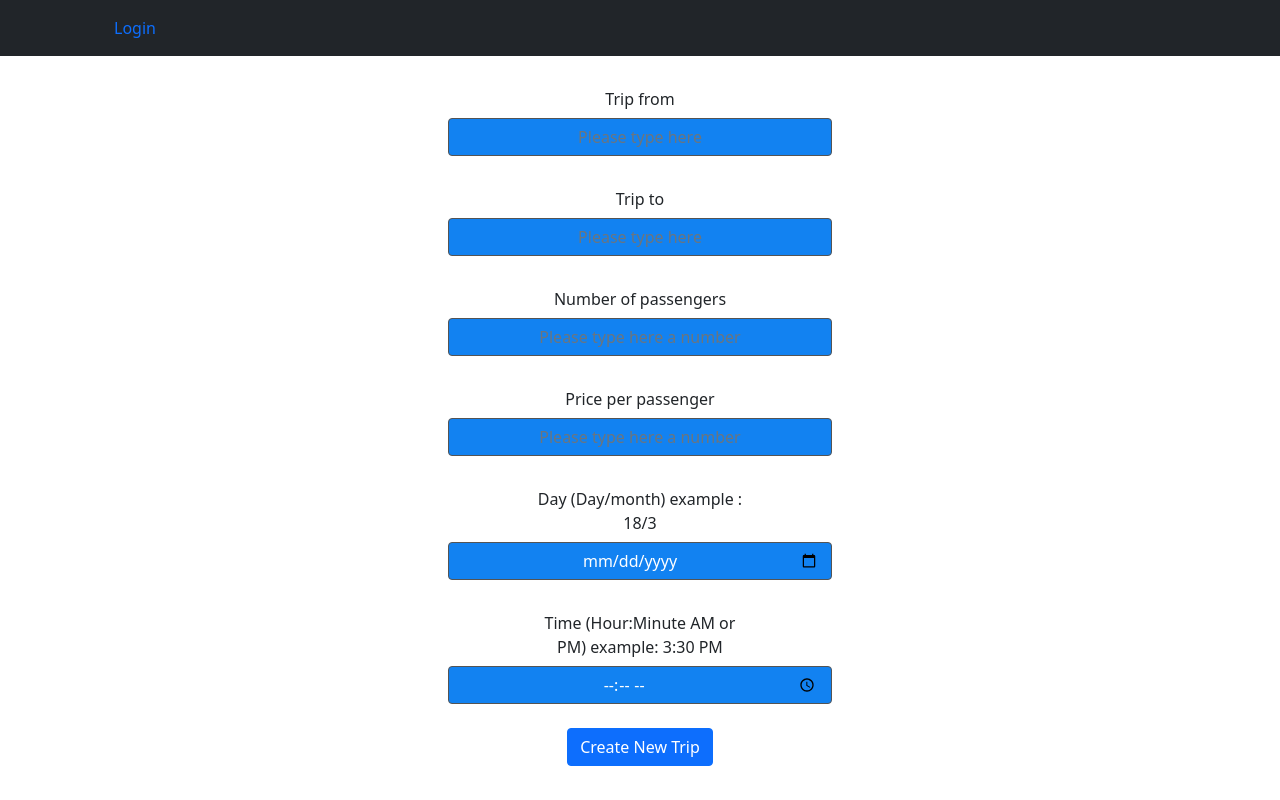
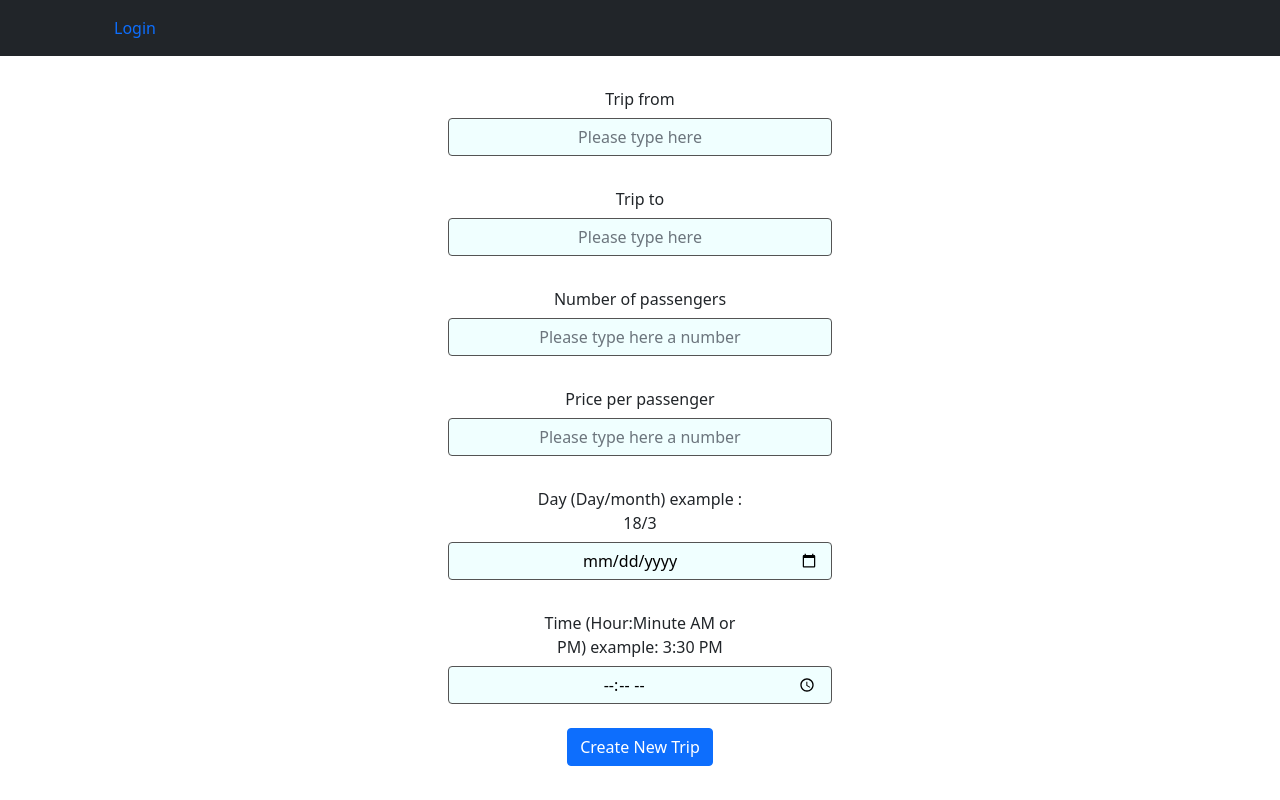
Before and after one commit to Web-Challengers-P6/MERAKI_Academy_Project_6, a React (Create React App) app in the folder frontend/: page /addTrip in a window 1280 px wide. Shown: the top 800 px of the page. Built offline with nearby package versions, Linux system fonts and the light colour scheme.

Commit message:
add trip added inputs 2

```diff
--- a/frontend/src/components/add trip/addtrip.css
+++ b/frontend/src/components/add trip/addtrip.css
@@ -4,7 +4,8 @@
     align-items: center;
     justify-content: center;
     margin-left:35%;
-    color: white;
+    color: black;
+    background-color: azure;
 }
 
 form{
@@ -13,8 +14,8 @@ form{
 
 
 }
+
 input{
     align-items: center;
     justify-content: center;
-
 }
--- a/frontend/src/components/add trip/addtrip.js
+++ b/frontend/src/components/add trip/addtrip.js
@@ -91,7 +91,6 @@ const NewTrip = () => {
     <>
       <br />
       <form onSubmit={createNewTrip}>
-
         <label for="inputEmail3" class="col-sm-2 col-form-label">
           Trip from
         </label>
--- a/frontend/src/components/footer/footer.css
+++ b/frontend/src/components/footer/footer.css
@@ -36,3 +36,7 @@
     body, html {
       height: 100%;
     }
+
+    #thisone {
+      width :2px;
+    }
--- a/frontend/src/components/footer/footer.js
+++ b/frontend/src/components/footer/footer.js
@@ -50,7 +50,7 @@ const Footer = () => {
                 <p class="small text-muted">Lorem ipsum dolor sit amet, consectetur adipisicing elit, sed do eiusmod tempor incididunt.</p>
                 <form action="#">
                     <div class="input-group mb-3">
-                        <input class="form-control" type="text" placeholder="Recipient's username" aria-label="Recipient's username" aria-describedby="button-addon2"/>
+                        <input id="thisone" class="form-control" type="text" placeholder="Recipient's username" aria-label="Recipient's username" aria-describedby="button-addon2"/>
                         <button class="btn btn-primary" id="button-addon2" type="button"><i class="fas fa-paper-plane"></i></button>
                     </div>
                 </form>
```
